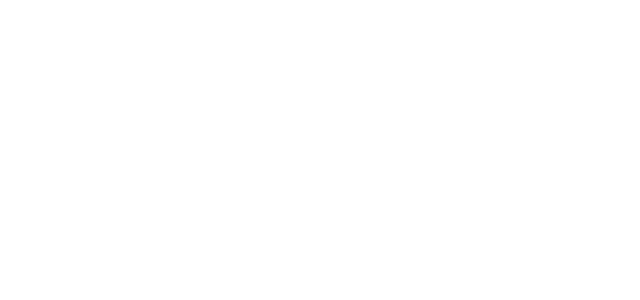
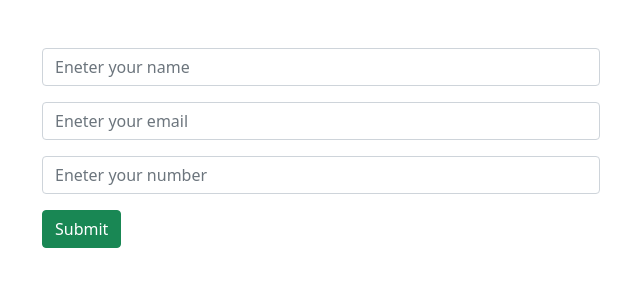
Before and after one commit to Waheed-Programmer/CMS-Blog-Angular-App, an Angular app: page / in a window 1280 px wide. Shown: the top 300 px of the page, without its empty margins (40-680 px from the left). Built offline with nearby package versions, Linux system fonts and the light colour scheme.

Commit message:
Add template driven form

```diff
--- a/angular.json
+++ b/angular.json
@@ -27,6 +27,7 @@
               "src/assets"
             ],
             "styles": [
+              "node_modules/bootstrap/dist/css/bootstrap.min.css"
 
 
             ],
--- a/package.json
+++ b/package.json
@@ -19,6 +19,7 @@
     "@angular/platform-browser": "~13.2.0",
     "@angular/platform-browser-dynamic": "~13.2.0",
     "@angular/router": "~13.2.0",
+    "@ng-bootstrap/ng-bootstrap": "^12.1.2",
     "@popperjs/core": "^2.10.2",
     "bootstrap": "^5.1.3",
     "rxjs": "~7.5.0",
--- a/src/app/app.component.html
+++ b/src/app/app.component.html
@@ -1,7 +1,2 @@
 
-
-<div class="container">
-
-  <div class="row">
-
-  </div>
+<app-template-form></app-template-form>
--- a/src/app/app.component.ts
+++ b/src/app/app.component.ts
@@ -9,4 +9,8 @@ export class AppComponent {
   title = 'Shop-App';
   name = "Angular Name "
   message:any;
+
+  formSubmit(Data:any){
+    console.log(Data);
+  }
 }
--- /dev/null
+++ b/src/app/template-form/template-form.component.html
@@ -0,0 +1,20 @@
+
+<div class="container mt-5">
+
+  <div class="col-md-6">
+    <form #contactForm = "ngForm" class="form" (ngSubmit)="formSubmit(contactForm)">
+      <div class="form-group mb-3">
+        <input type="text" name="name" class="form-control" placeholder="Eneter your name" ngModel >
+      </div>
+      <div class="form-group mb-3">
+        <input type="email" name="email" class="form-control" placeholder="Eneter your email" ngModel >
+      </div>
+      <div class="form-group mb-3">
+        <input type="number" name="number" class="form-control" placeholder="Eneter your number" ngModel>
+      </div>
+      <div class="form-group">
+        <input type="submit" class="btn btn-success" value="Submit">
+      </div>
+    </form>
+  </div>
+</div>
--- /dev/null
+++ b/src/app/template-form/template-form.component.ts
@@ -0,0 +1,18 @@
+import { Component, OnInit } from '@angular/core';
+
+@Component({
+  selector: 'app-template-form',
+  templateUrl: './template-form.component.html',
+  styleUrls: ['./template-form.component.css']
+})
+export class TemplateFormComponent implements OnInit {
+
+  constructor() { }
+
+  ngOnInit(): void {
+
+  }
+formSubmit(Data:any){
+    console.log(Data);
+  }
+}
```
Also changed, not shown: src/app/app.module.ts (+4 -4 lines), src/app/template-form/template-form.component.css (added), 2 other files (tests, documents, lock files or other folders).
